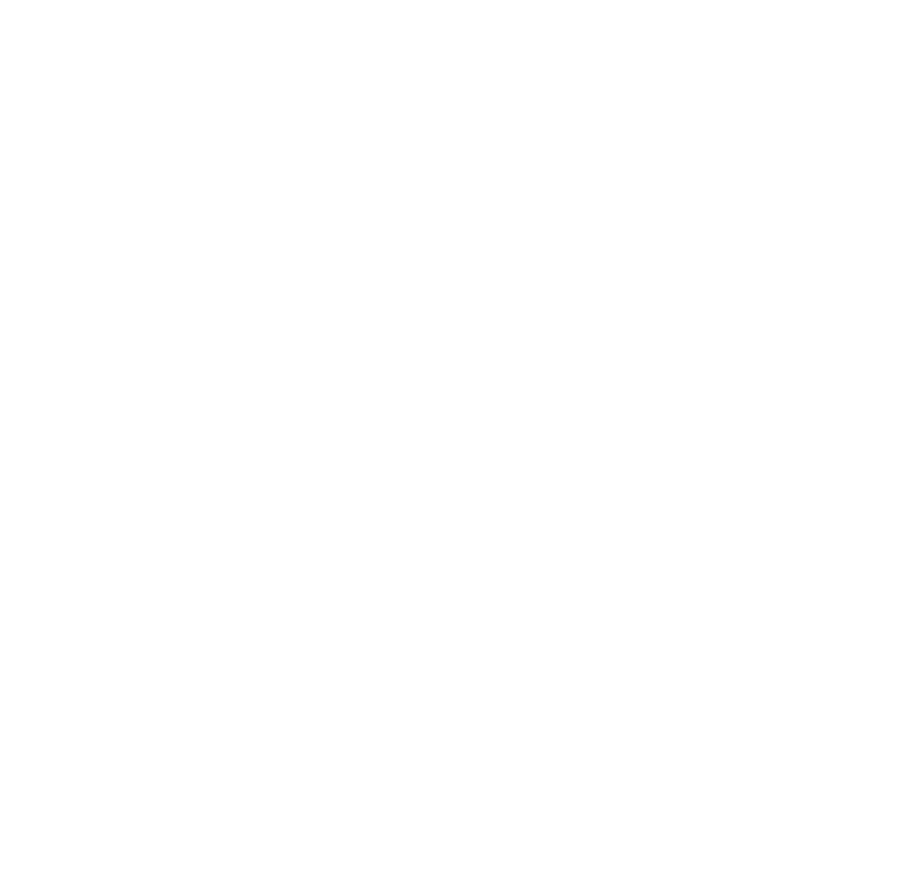
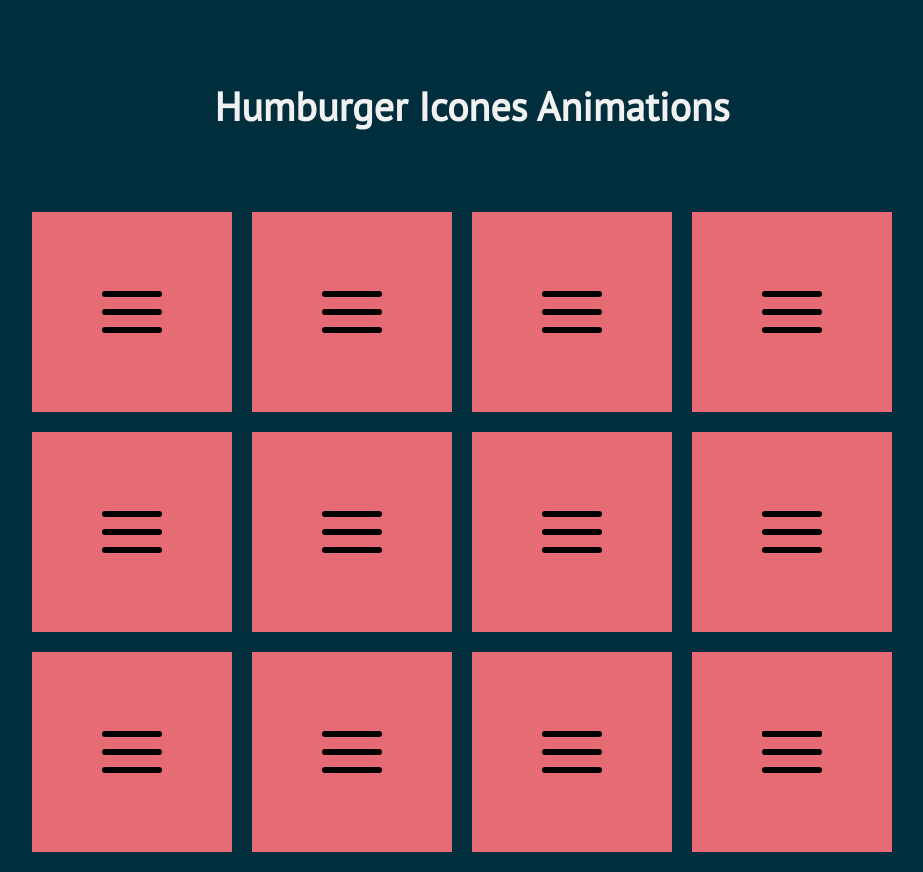
Before and after one commit to Lance1ot0/hamburger-animation-CSS, a plain HTML site: page index.html in a window 1280 px wide. Shown: the whole page, without its empty margins (168-1091 px from the left). Before the commit the page ends 800 px from the top, so only its background shows below. Drawn offline with Linux system fonts and the light colour scheme.

Commit message:
5 first animations

```diff
--- a/index.html
+++ b/index.html
@@ -6,8 +6,125 @@
     <meta name="viewport" content="width=device-width, initial-scale=1.0">
     <title>Hamburger Animations</title>
     <link rel="stylesheet" href="style.css">
+    <link rel="preconnect" href="https://fonts.googleapis.com">
+    <link rel="preconnect" href="https://fonts.gstatic.com" crossorigin>
+    <link href="https://fonts.googleapis.com/css2?family=PT+Sans&display=swap" rel="stylesheet">
 </head>
+
 <body>
 
+    <h1>Humburger Icones Animations</h1>
+
+    <div class="container">
+
+        <div class="box">
+            <div class="contLine btn1">
+                <div class="lines"></div>
+                <div class="lines"></div>
+                <div class="lines"></div>
+            </div>
+        </div>
+        <div class="box">
+            <div class="contLine btn2">
+                <div class="lines"></div>
+                <div class="lines"></div>
+                <div class="lines"></div>
+            </div>
+        </div>
+        <div class="box">
+            <div class="contLine btn3">
+                <div class="lines"></div>
+                <div class="lines"></div>
+                <div class="lines"></div>
+            </div>
+        </div>
+        <div class="box">
+            <div class="contLine btn4">
+                <div class="lines"></div>
+                <div class="lines"></div>
+                <div class="lines"></div>
+            </div>
+        </div>
+
+        <div class="box">
+            <div class="contLine btn5">
+                <div class="lines"></div>
+                <div class="lines"></div>
+                <div class="lines"></div>
+                <div class="circle"></div>
+            </div>
+        </div>
+        <div class="box">
+            <div class="contLine btn6">
+                <div class="lines"></div>
+                <div class="lines"></div>
+                <div class="lines"></div>
+            </div>
+        </div>
+        <div class="box">
+            <div class="contLine btn7">
+                <div class="lines"></div>
+                <div class="lines"></div>
+                <div class="lines"></div>
+            </div>
+        </div>
+        <div class="box">
+            <div class="contLine btn8">
+                <div class="lines"></div>
+                <div class="lines"></div>
+                <div class="lines"></div>
+            </div>
+        </div>
+
+        <div class="box">
+            <div class="contLine btn9">
+                <div class="lines"></div>
+                <div class="lines"></div>
+                <div class="lines"></div>
+            </div>
+        </div>
+        <div class="box">
+            <div class="contLine btn10">
+                <div class="lines"></div>
+                <div class="lines"></div>
+                <div class="lines"></div>
+            </div>
+        </div>
+        <div class="box">
+            <div class="contLine btn11">
+                <div class="lines"></div>
+                <div class="lines"></div>
+                <div class="lines"></div>
+            </div>
+        </div>
+        <div class="box">
+            <div class="contLine btn12">
+                <div class="lines"></div>
+                <div class="lines"></div>
+                <div class="lines"></div>
+                <div class="lines"></div>
+                <div class="lines"></div>
+                <div class="lines"></div>
+            </div>
+        </div>
+    </div>
+
+    <script>
+
+        const allBtn = document.querySelectorAll('.contLine');
+
+        allBtn.forEach(btn =>
+        {
+            btn.addEventListener('click', () =>
+
+            {
+                console.log("Click!");
+                btn.classList.toggle('active');
+            });
+        });
+
+    </script>
+
 </body>
+
 </html>
--- a/style.css
+++ b/style.css
@@ -0,0 +1,174 @@
+*, ::before, ::after {
+    box-sizing: border-box;
+}
+body {
+    margin: 0;
+    padding: 0;
+    background: #002E3D;
+    font-family: 'PT Sans', sans-serif;
+}
+
+h1 {
+    font-size: 2.5em;
+    color: #f1f1f1;
+    text-align: center;
+    margin: 80px 0px;
+}
+.container {
+    height: auto;
+    width: 900px;
+    margin: 0 auto;
+    display: flex;
+    flex-wrap: wrap;
+}
+@media screen and (max-width: 920px) {
+    .container {
+        width: 100%;
+        justify-content: center;
+    }
+}
+
+.box {
+    height: 200px;
+    width: 200px;
+    background: #E76B74;
+    margin: 0px 10px 20px;
+    display: flex;
+    justify-content: center;
+    align-items: center;
+    position: relative;
+}
+.contLine {
+    width: 60px;
+    height: 42px;
+    cursor: pointer;
+    position: relative;
+}
+.lines {
+    width: 100%;
+    height: 6px;
+    border-radius: 5px;
+    background: #000;
+    position: absolute;
+    transition: all .5s ease-in-out;
+}
+
+.lines:nth-child(1){
+    top: 0px;
+}
+.lines:nth-child(2){
+    top: 18px;
+}
+.lines:nth-child(3){
+    top: 36px;
+}
+
+/* Animation 1 */
+
+.btn1.active .lines:nth-child(1){
+    transform: translateY(18px);
+}
+
+.btn1.active .lines:nth-child(2){
+    opacity: 0;
+}
+
+.btn1.active .lines:nth-child(3){
+    transform: translateY(-18px);
+}
+
+/* Animation 2 */
+
+.btn2.active .lines:nth-child(1){
+    top: 18px;
+    transform: rotate(135deg);
+}
+
+.btn2.active .lines:nth-child(2){
+    opacity: 0;
+}
+
+.btn2.active .lines:nth-child(3){
+    top: 18px;
+    transform: rotate(-135deg);
+}
+
+/* Animation 3 */
+
+.contLine.btn3{
+    transition: all 0.5s ease-in-out;
+}
+
+.contLine.btn3.active{
+    width: 35px;
+}
+
+.btn3.active .lines:nth-child(1){
+    transform: rotate(90deg) translateX(18px) translateY(18px);
+}
+
+.btn3.active .lines:nth-child(2){
+    transform: rotate(90deg);
+}
+
+.btn3.active .lines:nth-child(3){
+    transform: rotate(90deg) translateX(-18px) translateY(-18px);
+}
+
+/* Animation 4 */
+
+.contLine.btn4{
+    display: flex;
+    flex-direction: column;
+    justify-content: center;
+    align-items: center;
+}
+
+.btn4.active .lines:nth-child(1){
+    transition: all 0.4s ease-in-out;
+    width: 35%;
+    transform: translateY(6px);
+}
+
+.btn4.active .lines:nth-child(2){
+    transition: all 0.4s 0.15s ease-in-out;
+    width: 35%;
+}
+
+.btn4.active .lines:nth-child(3){
+    transition: all 0.4s 0.3s ease-in-out;
+    transform: translateY(-6px);
+    width: 35%;
+}
+
+/* Animation 5 */
+
+.btn5.active .lines:nth-child(1){
+    transform: rotate(-55deg) translateX(-18px) translateY(2px);
+    width: 85%;
+}
+
+.btn5.active .lines:nth-child(2){
+    transform: rotate(55deg) translateX(10px) translateY(-16px);
+    width: 85%;
+}
+
+.btn5 .circle{
+    top: -2px;
+    right: 25px;
+    opacity: 0%;
+    width: 10px;
+    height: 10px;
+    border-radius: 5px;
+    background: #000;
+    position: absolute;
+    transition: all .3s ease-in;
+}
+
+.btn5.active .circle{
+    top: 18px;
+    opacity: 100%;
+    transition: all .35s .2s ease-in;
+}
+
+/* Animation 6 */
```
